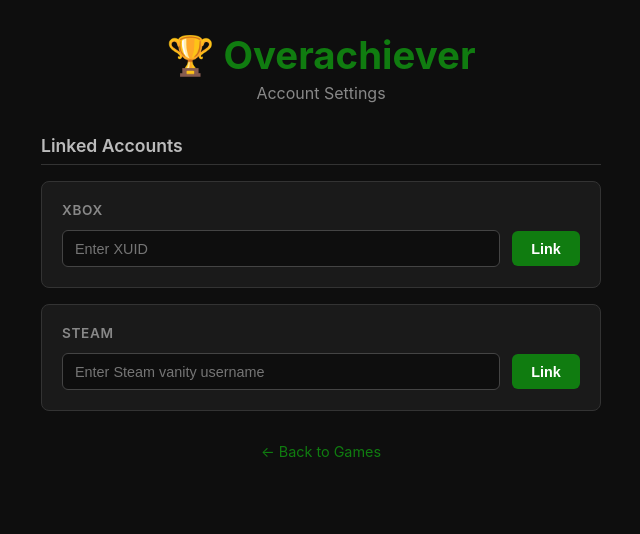
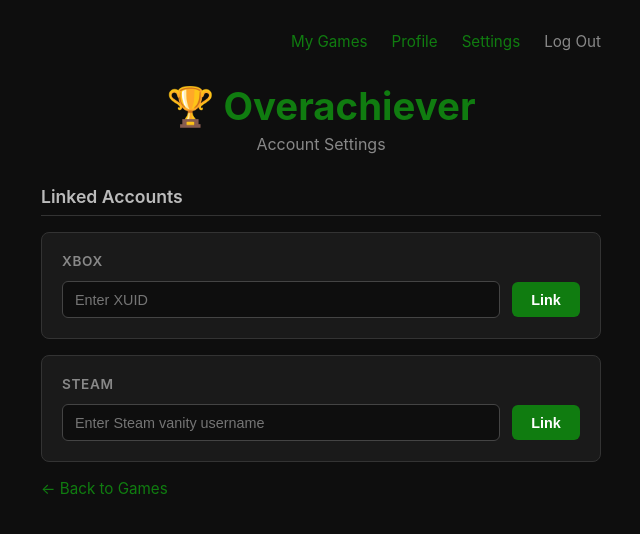
Before and after one commit to bmoneill/overachiever, a Flask app: template src/templates/settings.html in a window 1280 px wide. Shown: the top 534 px of the page, without its empty margins (319-959 px from the left). Run offline with Flask 3, Linux system fonts and the light colour scheme; the template is opened without the code that fills it, so the values that code supplies are empty.

Commit message:
Make navbar same for all pages

```diff
--- a/src/templates/games.html
+++ b/src/templates/games.html
@@ -204,12 +204,12 @@
     </head>
     <body>
         <div class="nav-bar">
+            <a class="nav-link" href="{{ url_for('my_games') }}">My Games</a>
             <a
                 class="nav-link"
                 href="{{ url_for('profile', username=current_user.username) }}"
                 >Profile</a
             >
-            <a class="nav-link" href="{{ url_for('my_games') }}">My Games</a>
             <a class="nav-link" href="{{ url_for('settings') }}">Settings</a>
             <a class="nav-link logout" href="{{ url_for('logout') }}"
                 >Log Out</a
--- a/src/templates/settings.html
+++ b/src/templates/settings.html
@@ -141,21 +141,44 @@
                 border-radius: 6px;
                 margin-bottom: 1rem;
             }
+            .nav-bar {
+                max-width: 900px;
+                margin: 0 auto 2rem auto;
+                display: flex;
+                justify-content: flex-end;
+                gap: 1.5rem;
+            }
             .nav-link {
-                display: block;
-                text-align: center;
-                margin-top: 2rem;
-                font-size: 0.9rem;
                 color: #107c10;
                 text-decoration: none;
+                font-size: 0.95rem;
             }
             .nav-link:hover {
                 text-decoration: underline;
+            }
+            .nav-link.logout {
+                color: #888;
             }
         </style>
     </head>
     <body>
         <div class="container">
+            <div class="nav-bar">
+                <a class="nav-link" href="{{ url_for('my_games') }}"
+                    >My Games</a
+                >
+                <a
+                    class="nav-link"
+                    href="{{ url_for('profile', username=current_user.username) }}"
+                    >Profile</a
+                >
+                <a class="nav-link" href="{{ url_for('settings') }}"
+                    >Settings</a
+                >
+                <a class="nav-link logout" href="{{ url_for('logout') }}"
+                    >Log Out</a
+                >
+            </div>
             <h1>🏆 Overachiever</h1>
             <p class="subtitle">Account Settings</p>
 
```
